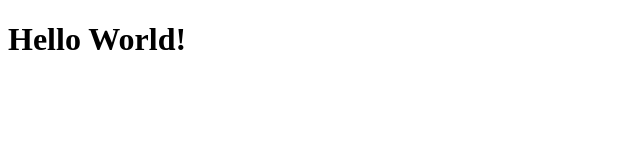
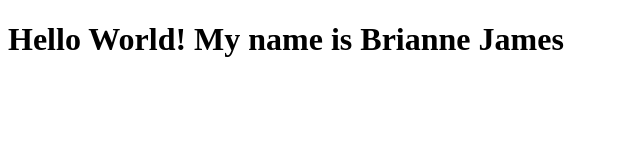
Before and after one commit to briannejames/briannejames.github.io, a plain HTML site: page index.html in a window 1280 px wide. Shown: the whole page, without its empty margins (0-640 px from the left). Drawn offline with Linux system fonts and the light colour scheme.

Commit message:
My name is commit

```diff
--- a/index.html
+++ b/index.html
@@ -2,6 +2,6 @@
 <html>
 
 <body>
-  <h1>Hello World!</h1>
+  <h1>Hello World! My name is Brianne James</h1>
 </body>
 </html>
```
